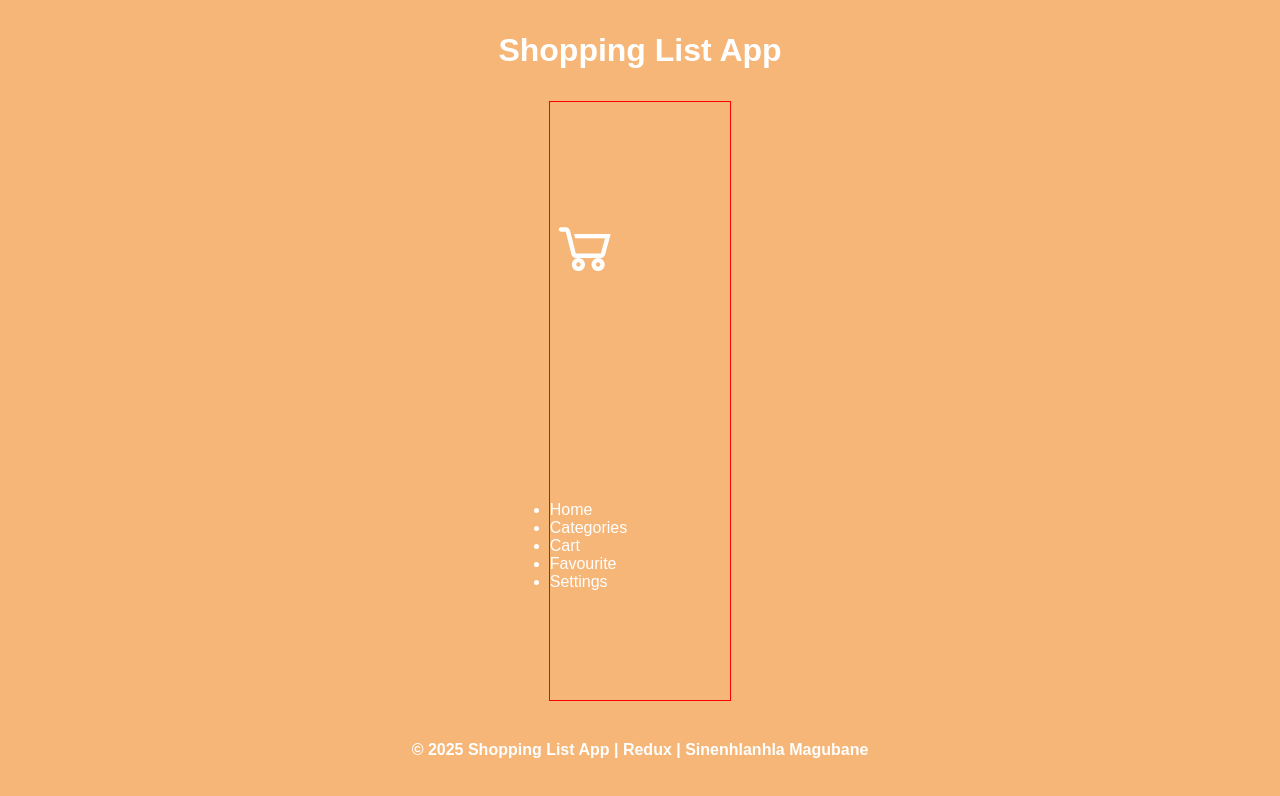
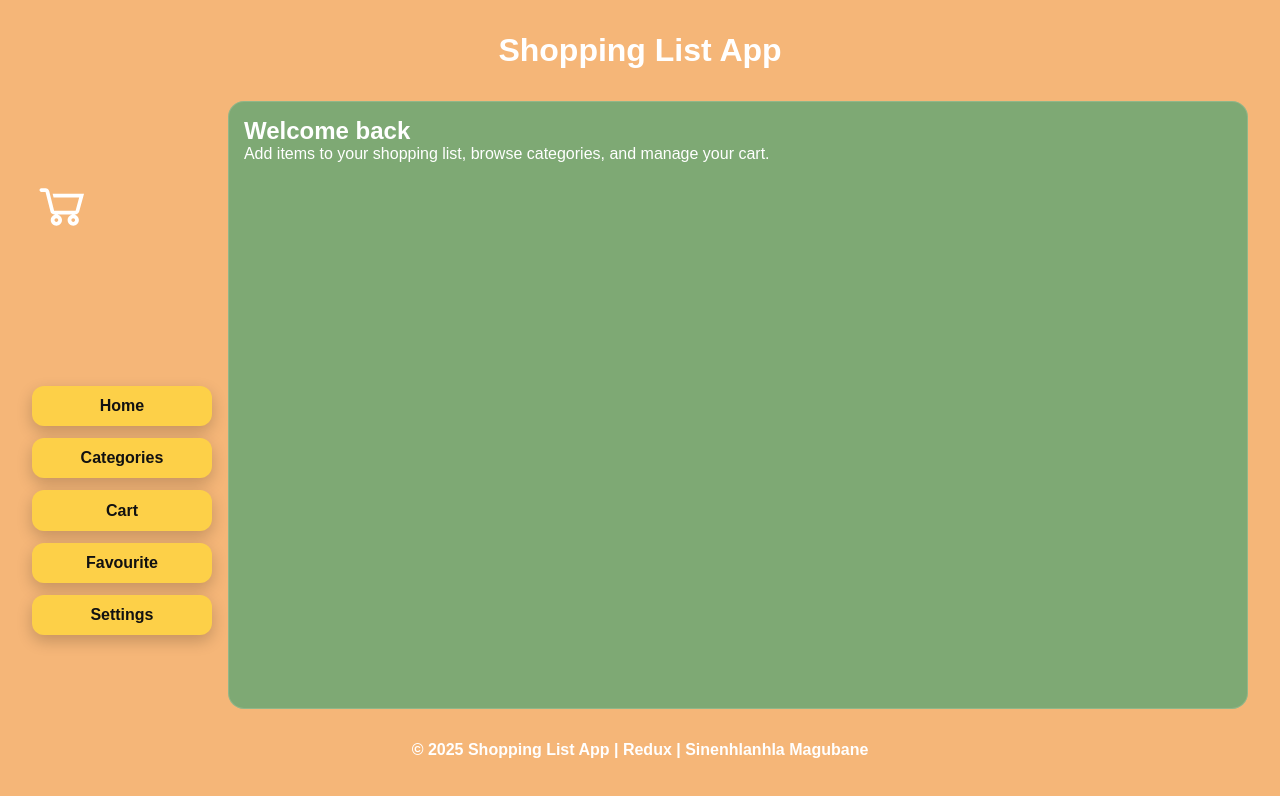
Before and after one commit to SineMag/Shopping-List-App, a React (Vite) app: page /home in a window 1280 px wide. Shown: the top 796 px of the page. Built offline with nearby package versions, Linux system fonts and the light colour scheme.

Commit message:
Changed the background color for the main-content buttons

```diff
--- a/src/App.css
+++ b/src/App.css
@@ -12,6 +12,55 @@ body,
   font-family: Arial, Helvetica, sans-serif;
   color: white;
 }
+
+.homeLayout {
+  display: flex;
+  flex-direction: row;
+  height: 100%;
+  width: 100%;
+  gap: 1rem;
+}
+
+.homeNavList {
+  list-style: none;
+  padding: 0;
+  margin: 0;
+  display: flex;
+  flex-direction: column;
+  gap: 0.75rem;
+}
+
+.homeNavButton {
+  display: block;
+  width: 100%;
+  text-align: center;
+  background-color: #fdd048;
+  color: #111;
+  border: none;
+  border-radius: 12px;
+  padding: 0.7rem 0.9rem;
+  font-weight: 700;
+  cursor: pointer;
+  text-decoration: none; /* for Links */
+  box-shadow: 0 6px 16px rgba(0, 0, 0, 0.2);
+  transition: background-color 0.2s ease, transform 0.1s ease,
+    box-shadow 0.2s ease;
+}
+
+.homeNavButton:hover {
+  transform: translateY(-1px);
+  box-shadow: 0 10px 22px rgba(0, 0, 0, 0.22);
+}
+
+.homeContent {
+  background: #7ea974;
+  border-radius: 16px;
+  padding: 1rem;
+  box-shadow: inset 0 0 0 1px rgba(255, 255, 255, 0.15);
+  overflow: auto;
+}
+
+
 
 .navbar {
   color: white;
@@ -252,13 +301,17 @@ main {
   inset: 0;
   pointer-events: none;
 }
-.homeNavBar{
-  border: 1px solid red;
+.homeNavBar {
   width: 15%;
   height: 100%;
   display: flex;
   flex-direction: column;
   justify-content: space-around;
+}
+
+.homeContent {
+  width: 85%;
+  height: 100%;
 }
 
 /* Responsive */
@@ -273,6 +326,17 @@ main {
   }
 }
 
+@media (max-width: 900px) {
+  .homeLayout {
+    flex-direction: column;
+  }
+  .homeNavBar,
+  .homeContent {
+    width: 100%;
+    height: auto;
+  }
+}
+
 .footer {
   color: white;
   padding: 1rem;
--- a/src/pages/HomePage.tsx
+++ b/src/pages/HomePage.tsx
@@ -1,30 +1,36 @@
 import React from "react";
 import { LiaShoppingCartSolid } from "react-icons/lia";
+import { Link } from "react-router-dom";
 
 export default function HomePage() {
   return (
-    <div
-      style={{
-        height: "75vh",
-        display: "flex",
-        flexDirection: "row",
-        alignItems: "center",
-        justifyContent: "center",
-      }}
-    >
-      {/* <h1>Welcome to the Home Page</h1> */}
-
-      <div className="homeNavBar">
-        <LiaShoppingCartSolid size={70} />
-        <ul>
-          <li>Home</li>
-          <li>Categories</li>
-          <li>Cart</li>
-          <li>Favourite</li>
-          <li>Settings</li>
-        </ul>{" "}
-      </div>
-      <div></div>
+    <div className="homeLayout">
+      <nav className="homeNavBar">
+        <div className="homeBrand">
+          <LiaShoppingCartSolid size={60} />
+        </div>
+        <ul className="homeNavList">
+          <li>
+            <Link className="homeNavButton" to="/home">Home</Link>
+          </li>
+          <li>
+            <Link className="homeNavButton" to="/categories">Categories</Link>
+          </li>
+          <li>
+            <Link className="homeNavButton" to="/cart">Cart</Link>
+          </li>
+          <li>
+            <Link className="homeNavButton" to="/favourites">Favourite</Link>
+          </li>
+          <li>
+            <Link className="homeNavButton" to="/settings">Settings</Link>
+          </li>
+        </ul>
+      </nav>
+      <section className="homeContent">
+        <h2>Welcome back</h2>
+        <p>Add items to your shopping list, browse categories, and manage your cart.</p>
+      </section>
     </div>
   );
 }
```
